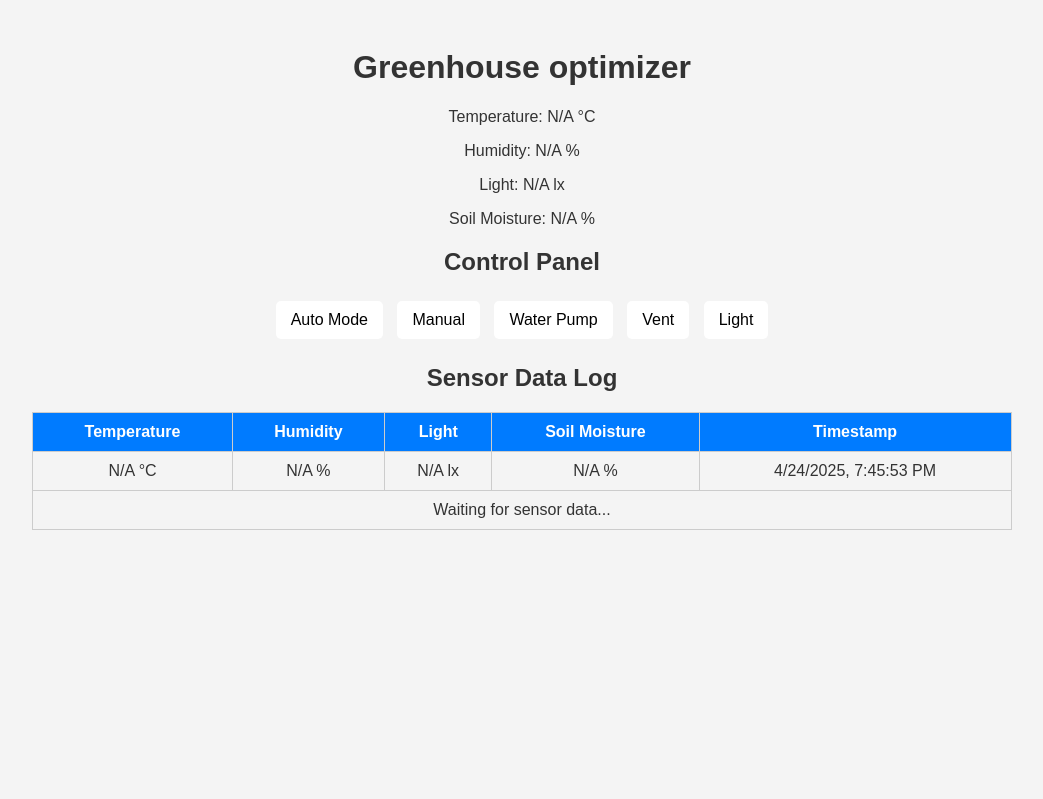
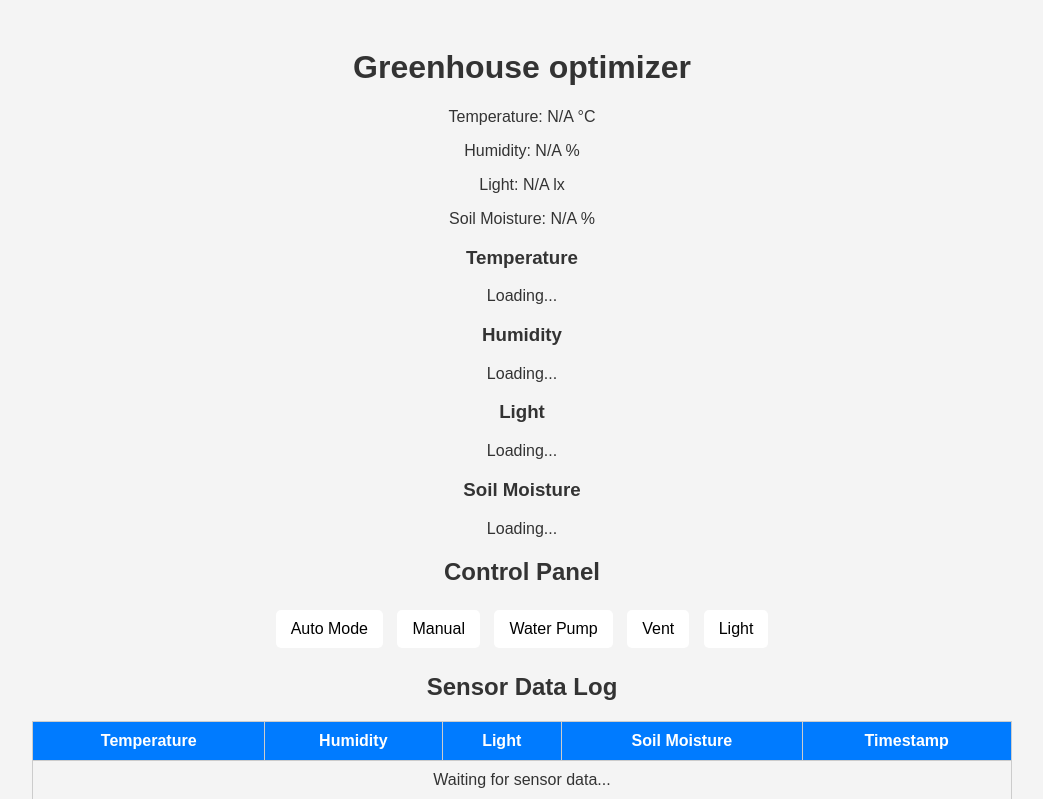
Before and after one commit to oasb16/green-house-optimizer, a Flask app: page / in a window 1280 px wide. Shown: the top 799 px of the page, without its empty margins (118-1161 px from the left). Before the commit the page ends 530 px from the top, so only its background shows below. Run offline with Flask 3, Linux system fonts and the light colour scheme.

Commit message:
Initial commit

```diff
--- a/static/script.js
+++ b/static/script.js
@@ -2,17 +2,21 @@
     let sensorLogs = []; // Store sensor data logs
 
     function createGauge(containerId, value) {
-        console.log("createGauge containerId, value:", containerId, value);
-        if (value < 0 || value > 100) {
-            console.error("Invalid value for gauge:", value);
-            console.log(" value for gauge:", 1);
+        const container = document.getElementById(containerId);
+
+        // Check if the container exists
+        if (!container) {
+            console.error(`Gauge container with ID '${containerId}' not found.`);
+            return;
         }
-        if (value === "N/A") {
-            console.error("Invalid value for gauge:", value);
-            value = 1;
+
+        // Validate the value
+        if (isNaN(value) || value === null || value === undefined) {
+            console.error(`Invalid value for gauge: ${value}`);
+            container.innerHTML = "<div style='color: red;'>N/A</div>";
+            return;
         }
-        value = 1
-        const container = document.getElementById(containerId);
+
         container.innerHTML = `
             <div style="position: relative; width: 100px; height: 50px;">
                 <svg viewBox="0 0 100 50" style="width: 100%; height: 100%;">
@@ -31,7 +35,6 @@
         createGauge("moistureGauge", sensorData.soil_moisture);
     }
 
-
     function fetchData() {
         fetch("/get-data")
             .then(response => response.json())
@@ -41,7 +44,7 @@
                 document.getElementById("lightData").textContent = data.sensor_data.light + " lx";
                 document.getElementById("moistureData").textContent = data.sensor_data.soil_moisture + " %";
 
-                // buttonStates = data.button_states || {}; // Store button states
+                buttonStates = data.button_states || {}; // Store button states
 
                 appendSensorLog(data.sensor_data);
                 updateGauges(data.sensor_data); // Update gauges with sensor data
--- a/templates/index.html
+++ b/templates/index.html
@@ -15,6 +15,23 @@
         <p class="sensor-data">Humidity: <span id="humData">Loading...</span></p>
         <p class="sensor-data">Light: <span id="lightData">Loading...</span></p>
         <p class="sensor-data">Soil Moisture: <span id="moistureData">Loading...</span></p>
+    </div>
+
+    <div class="gauge-container">
+        <h3>Temperature</h3>
+        <div id="tempGauge" class="gauge">Loading...</div>
+    </div>
+    <div class="gauge-container">
+        <h3>Humidity</h3>
+        <div id="humGauge" class="gauge">Loading...</div>
+    </div>
+    <div class="gauge-container">
+        <h3>Light</h3>
+        <div id="lightGauge" class="gauge">Loading...</div>
+    </div>
+    <div class="gauge-container">
+        <h3>Soil Moisture</h3>
+        <div id="moistureGauge" class="gauge">Loading...</div>
     </div>
 
     <div class="form-container">
```
